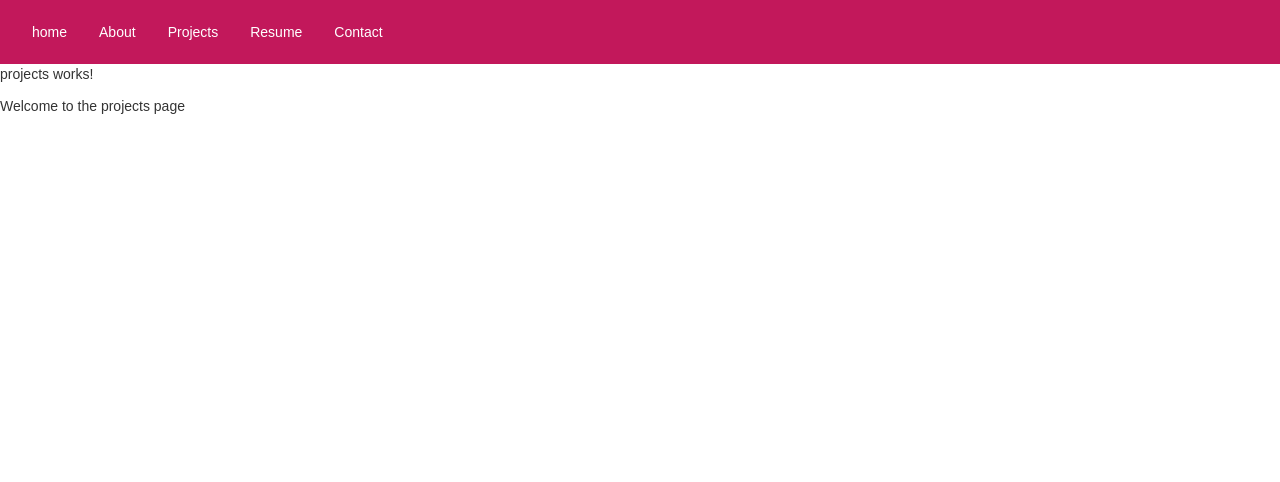
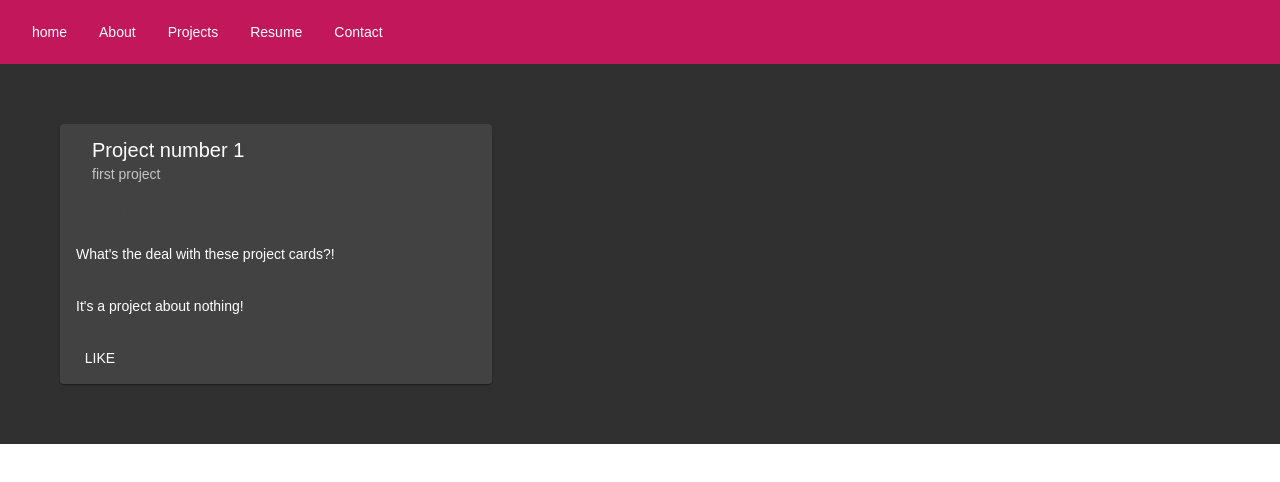
Before and after one commit to mitchellballer/personal_site, an Angular app in the folder angular/personal-site/: page /projects in a window 1280 px wide. Shown: the top 482 px of the page. Built offline with nearby package versions, Linux system fonts and the light colour scheme.

Commit message:
material cards in projects component. Think these need to be abstracted.

```diff
--- a/angular/personal-site/src/app/app.component.html
+++ b/angular/personal-site/src/app/app.component.html
@@ -9,4 +9,6 @@
     </mat-toolbar-row>
 </mat-toolbar>
 
-<router-outlet></router-outlet>
+<div class="mat-app-background basic-container">
+    <router-outlet></router-outlet>
+</div>
--- a/angular/personal-site/src/app/app.module.ts
+++ b/angular/personal-site/src/app/app.module.ts
@@ -14,6 +14,7 @@ import { BrowserAnimationsModule } from '@angular/platform-browser/animations';
 import { MatMenuModule } from '@angular/material/menu';
 import { MatToolbarModule } from '@angular/material/toolbar';
 import { MatButtonModule } from '@angular/material/button';
+import { MatCardModule } from '@angular/material/card';
 
 @NgModule({
   declarations: [
@@ -30,7 +31,8 @@ import { MatButtonModule } from '@angular/material/button';
     BrowserAnimationsModule,
     MatMenuModule,
     MatToolbarModule,
-    MatButtonModule
+    MatButtonModule,
+    MatCardModule
   ],
   providers: [],
   bootstrap: [AppComponent]
--- a/angular/personal-site/src/app/projects/projects.component.css
+++ b/angular/personal-site/src/app/projects/projects.component.css
@@ -0,0 +1,3 @@
+.project {
+    max-width: 400px;
+}
--- a/angular/personal-site/src/app/projects/projects.component.html
+++ b/angular/personal-site/src/app/projects/projects.component.html
@@ -1,3 +1,18 @@
-<p>projects works!</p>
+<div class="mat-app-background basic-container">
+    <mat-card class="project">
+        <mat-card-header>
+            <mat-card-title>Project number 1</mat-card-title>
+            <mat-card-subtitle>first project</mat-card-subtitle>
+        </mat-card-header>
+        <mat-card-content>
+            <h3>Projects</h3>
+            <p>What's the deal with these project cards?!</p>
+            <br>
+            <p>It's a project about nothing!</p>
+        </mat-card-content>
+        <mat-card-actions>
+            <button mat-button>LIKE</button>
+        </mat-card-actions>
+    </mat-card>
 
-{{landing}}
+</div>
--- a/angular/personal-site/src/styles.css
+++ b/angular/personal-site/src/styles.css
@@ -23,3 +23,7 @@ h1 {
   }
 html, body { height: 100%; }
 body { margin: 0; font-family: Roboto, "Helvetica Neue", sans-serif; }
+
+.basic-container {
+  padding: 30px
+}
```
